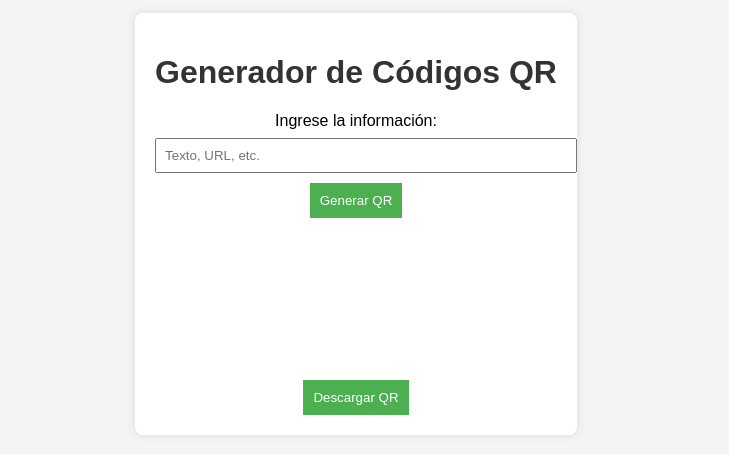
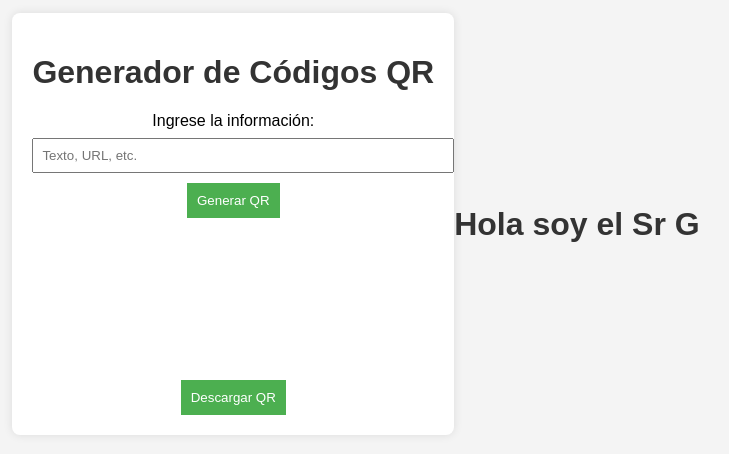
Before and after one commit to ElSRGio/Generador-De-Codigos-QR, a plain HTML site: page index.html in a window 1280 px wide. Shown: the part 176-630 px from the top of the page, without its empty margins (284-1013 px from the left). Drawn offline with Linux system fonts and the light colour scheme.

Commit message:
Integración del footer

```diff
--- a/index.html
+++ b/index.html
@@ -19,5 +19,8 @@
 
     <script src="qrcode.min.js"></script>
     <script src="script.js"></script>
+    <footer>
+        <h1>Hola soy el Sr G</h1>
+    </footer>
 </body>
 </html>
```
